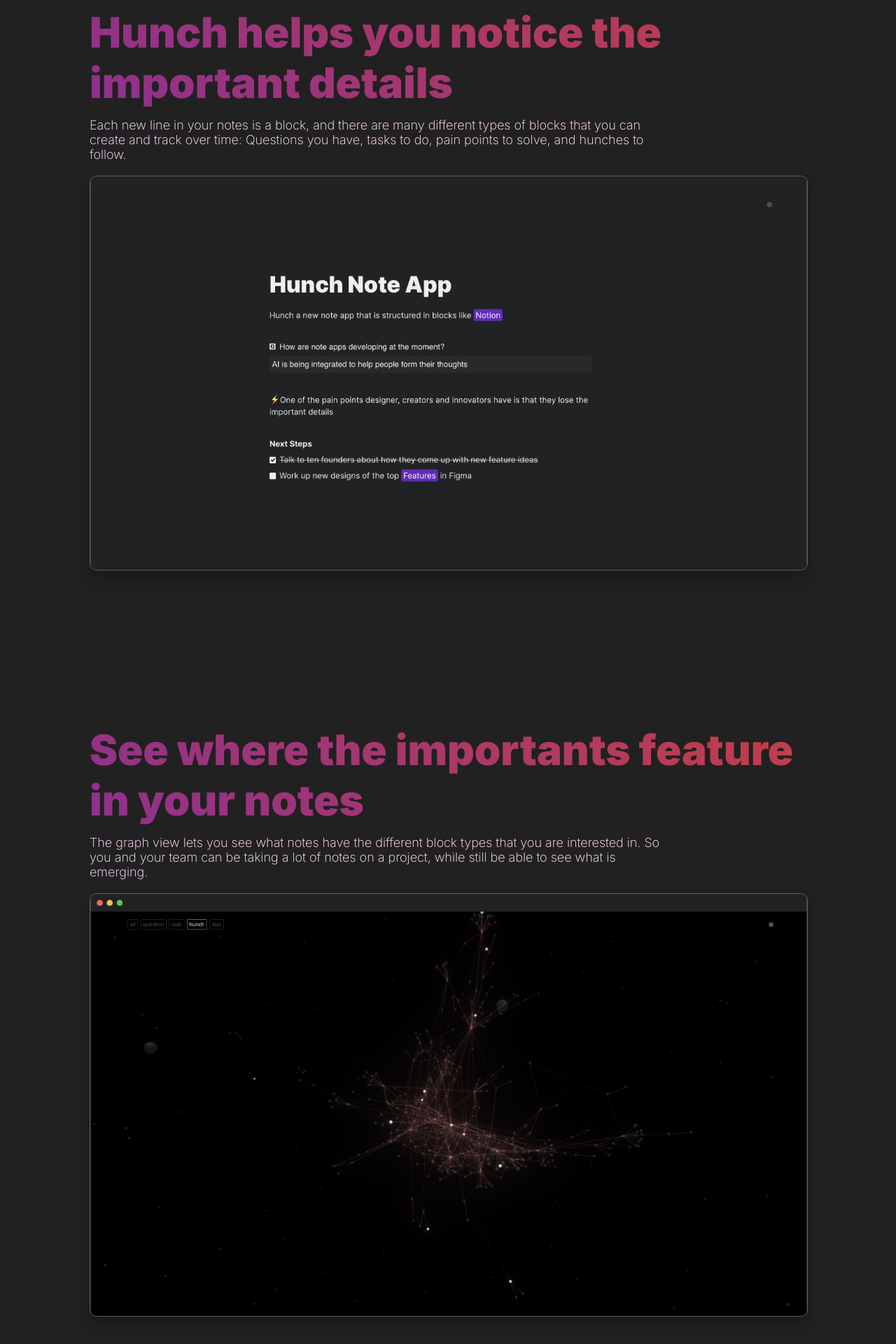
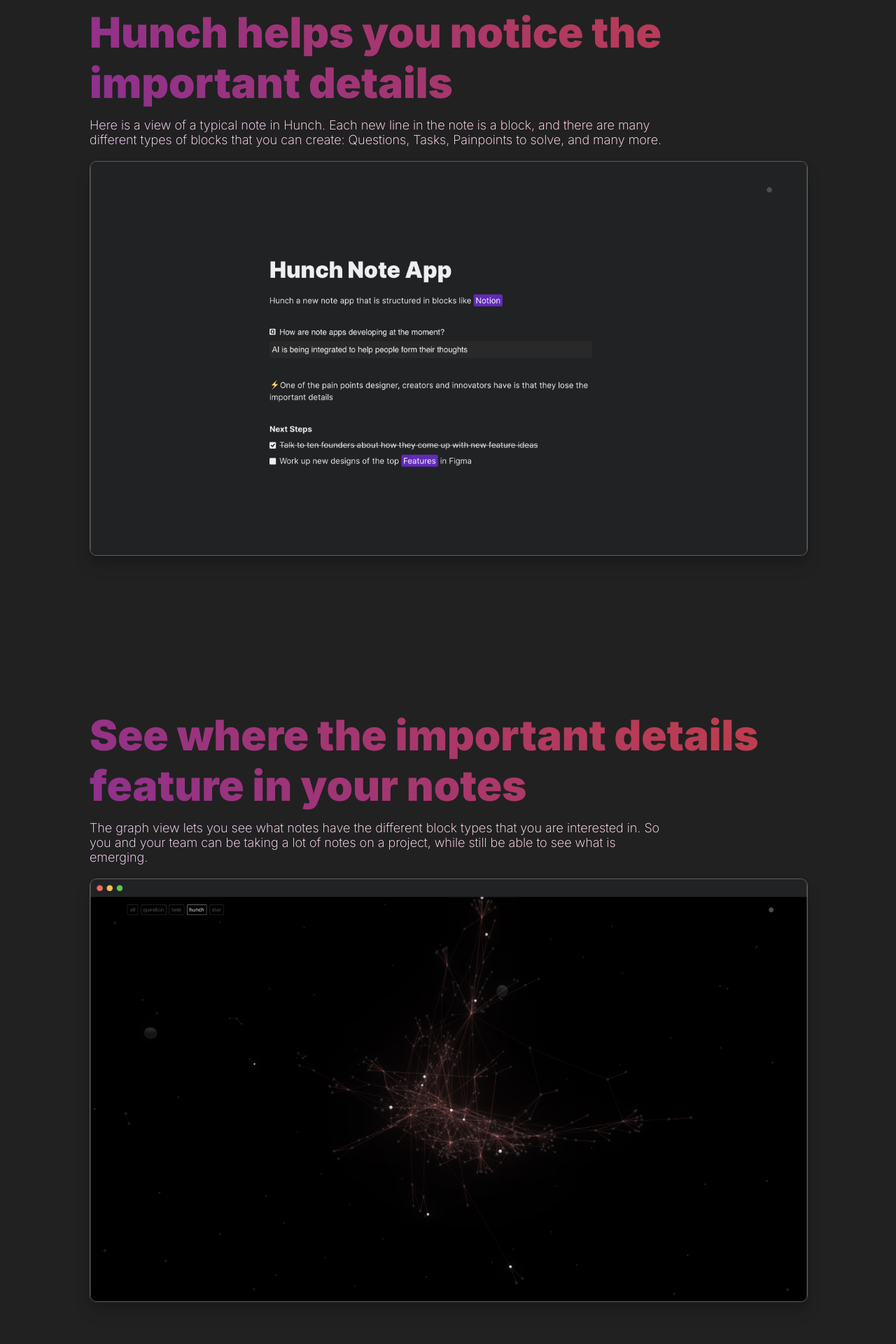
Before and after one commit to mattayersnz/hunchpublic, a React (Create React App) app: page / in a window 1280 px wide. Shown: the part 1330-3250 px from the top of the page at 70% size. Built offline with nearby package versions, Linux system fonts and the light colour scheme; the HTML template or start-up script is replaced by a standard one.

Commit message:
content updates

```diff
--- a/src/App.js
+++ b/src/App.js
@@ -58,12 +58,12 @@ const App = () => {
       <Statement>
         Hunch helps you notice the important details
         <Description>
-        Each new line in your notes is a block, and there are many different types of blocks that you can create and track over time: Questions you have, tasks to do, pain points to solve, and hunches to follow.
+        Here is a view of a typical note in Hunch. Each new line in the note is a block, and there are many different types of blocks that you can create: Questions, Tasks, Painpoints to solve, and many more.
         </Description>
         <Image src={isMobilePlatform ? BlocksMobile : Blocks} alt="Screenshot of how links work in hunch" />
       </Statement>
       <Statement>
-      See where the importants feature in your notes
+      See where the important details feature in your notes
         <Description>
         The graph view lets you see what notes have the different block types that you are interested in. So you and your team can be taking a lot of notes on a project, while still be able to see what is emerging.
         </Description>
```
